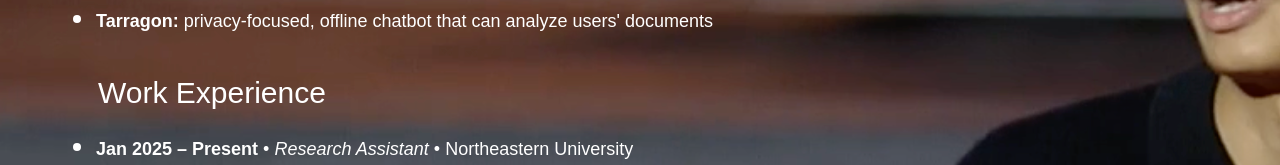
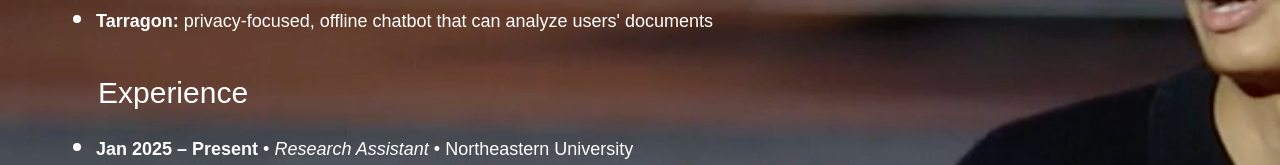
Before and after one commit to aidandomondon/aidandomondon.github.io, a React (Create React App) app: page / in a window 1280 px wide. Shown: the part 385-550 px from the top of the page. Built offline with nearby package versions, Linux system fonts and the light colour scheme; some icons are missing.

Commit message:
Change "Work Experience" to "Experience"

```diff
--- a/src/components/experience.tsx
+++ b/src/components/experience.tsx
@@ -8,7 +8,7 @@ export default function Experience() {
     return (<Stack direction='column' alignItems='start'>
         <Stack direction='row' spacing={1} alignItems='center'>
             <BusinessCenterIcon fontSize='large' />
-            <Typography variant='body1' align='left'>Work Experience</Typography>
+            <Typography variant='body1' align='left'>Experience</Typography>
         </Stack>
         <List sx={{ listStyleType: 'disc', pl: 4 }}>
             <ListItemText sx={{ display: 'list-item' }}>
```
